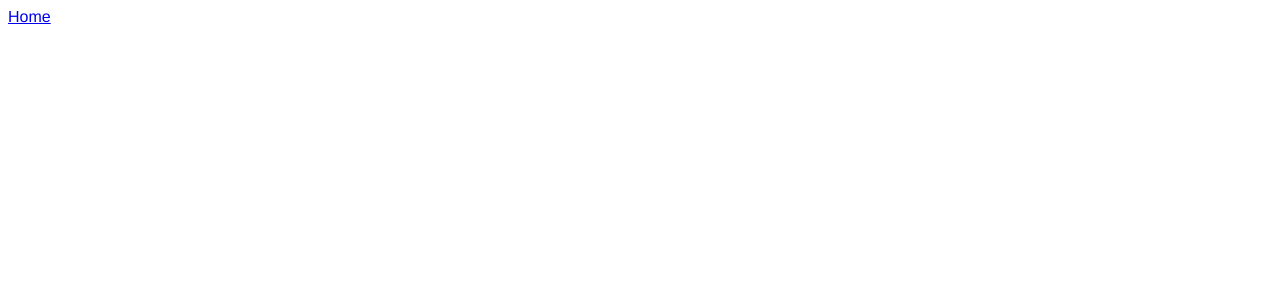
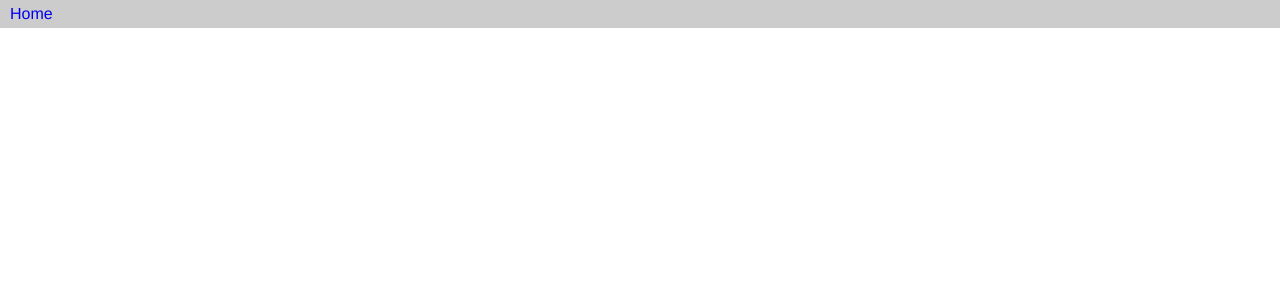
Before and after one commit to hareeshcs33/branded-shop, a Vue app: page / in a window 1280 px wide. Shown: the top 300 px of the page. Built offline with nearby package versions, Linux system fonts and the light colour scheme.

Commit message:
ui update

```diff
--- a/src/App.vue
+++ b/src/App.vue
@@ -17,4 +17,7 @@ export default {
   -moz-osx-font-smoothing: grayscale;
   color: #2c3e50;
 }
+body {
+  margin: 0;
+}
 </style>
--- a/src/components/navigation-bar.vue
+++ b/src/components/navigation-bar.vue
@@ -1,5 +1,15 @@
 <template>
-    <div>
+    <div class="nav-block">
         <router-link to="/home">Home</router-link>
     </div>
 </template>
+<style scoped>
+.nav-block {
+    background: #ccc;
+}
+.nav-block a {
+    display: inline-block;
+    text-decoration: none;
+    padding: 5px 10px;
+}
+</style>
```
